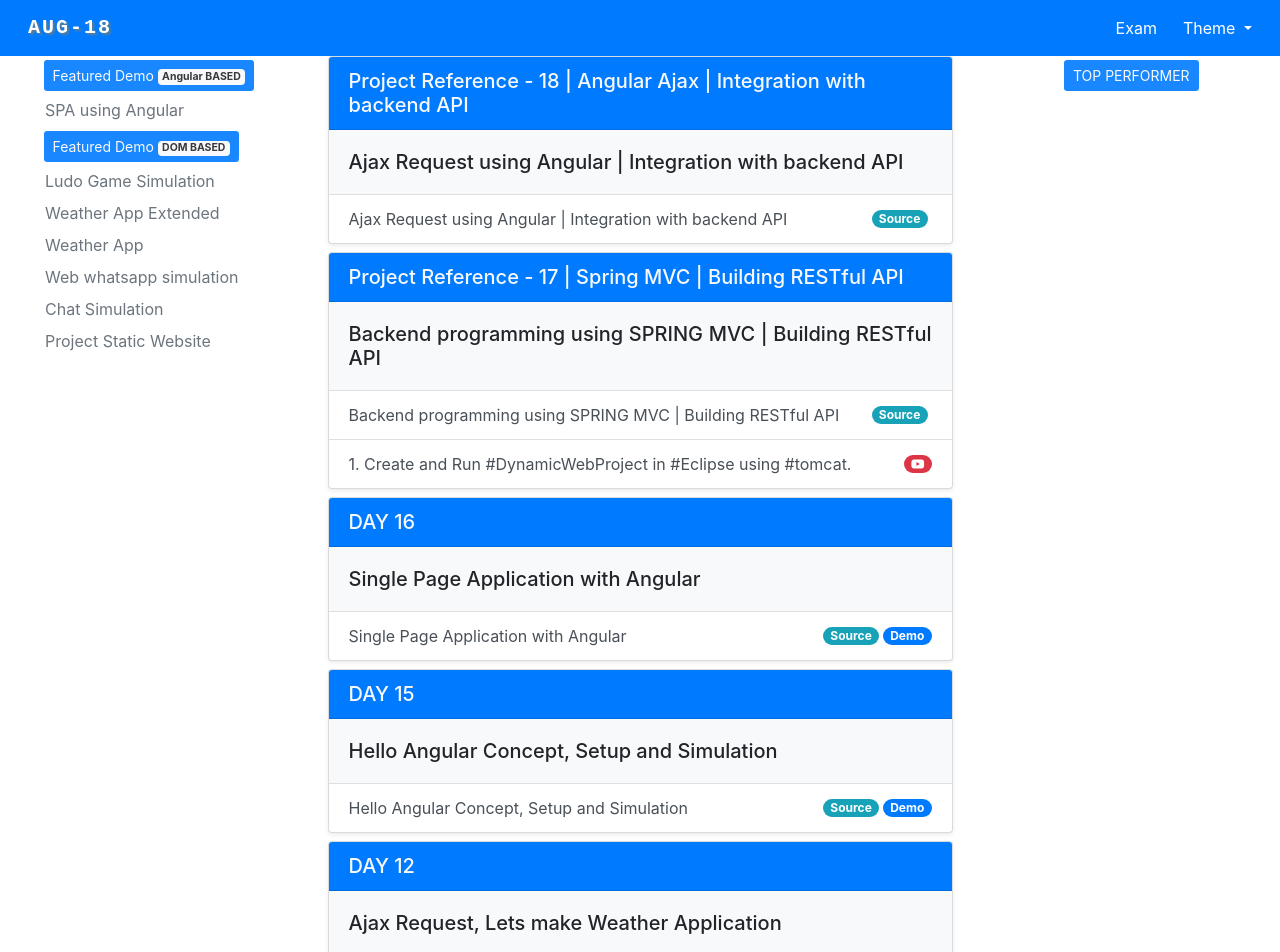
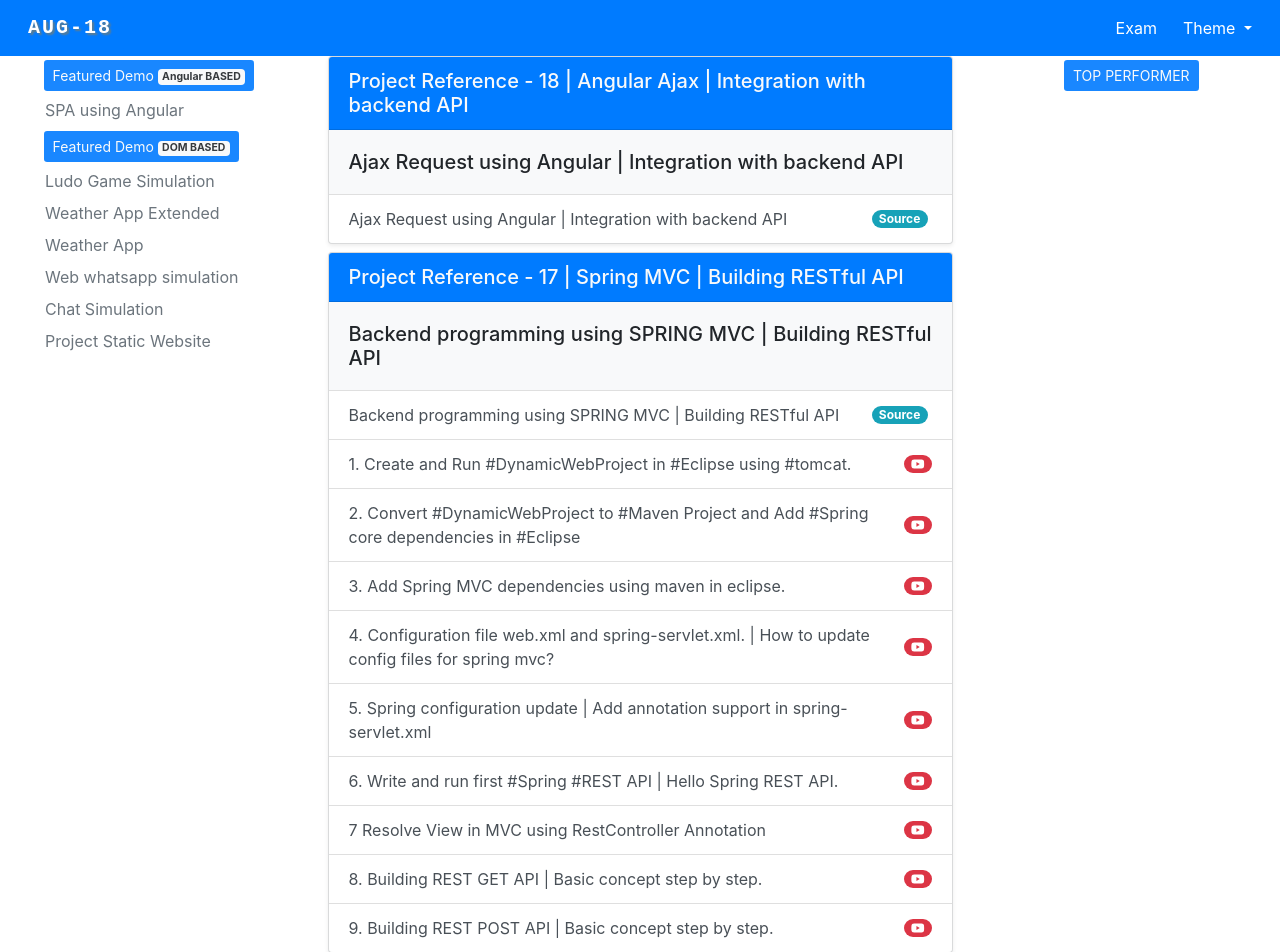
Before and after one commit to koderoom/aug-18, an Angular app: page / in a window 1280 px wide. Shown: the top 952 px of the page. Built offline with nearby package versions, Linux system fonts and the light colour scheme.

Commit message:
spring video link added.

```diff
--- a/src/app/common/data.service.ts
+++ b/src/app/common/data.service.ts
@@ -42,13 +42,44 @@
 
         "DEMO_LIST" : [
             {
-                "ID":1, "TITLE": "Backend programming using SPRING MVC | Building RESTful API",
+                "ID":0, "TITLE": "Backend programming using SPRING MVC | Building RESTful API",
                 "SOURCE_LINK" : `https://github.com/koderoom/augspring/tree/master/demoapp`,
             },
-
             {
-                "ID":2, "TITLE": "1. Create and Run #DynamicWebProject in #Eclipse using #tomcat.",
+                "ID":1, "TITLE": "1. Create and Run #DynamicWebProject in #Eclipse using #tomcat.",
                 "YOUTUBE_LINK" : `https://youtu.be/HsYvNa2nkY4`,
+            },
+            {
+                "ID":2, "TITLE": "2. Convert #DynamicWebProject to #Maven Project and Add #Spring core dependencies in #Eclipse",
+                "YOUTUBE_LINK" : `https://youtu.be/K4BXPxOZZ3k`,
+            },
+            {
+                "ID":3, "TITLE": "3. Add Spring MVC dependencies using maven in eclipse.",
+                "YOUTUBE_LINK" : `https://youtu.be/Nmji5SF0qyQ`,
+            },
+            {
+                "ID":4, "TITLE": "4. Configuration file web.xml and spring-servlet.xml. | How to update config files for spring mvc?",
+                "YOUTUBE_LINK" : `https://youtu.be/kZGcdn5KrRY`,
+            },
+            {
+                "ID":5, "TITLE": "5. Spring configuration update | Add annotation support in spring-servlet.xml",
+                "YOUTUBE_LINK" : `https://youtu.be/PF1WJj0FE1s`,
+            },
+            {
+                "ID":6, "TITLE": "6. Write and run first #Spring #REST API | Hello Spring REST API.",
+                "YOUTUBE_LINK" : `https://youtu.be/saYdz0CORec`,
+            },
+            {
+                "ID":7, "TITLE": "7  Resolve View in MVC using RestController Annotation",
+                "YOUTUBE_LINK" : `6. Write and run first #Spring #REST API | Hello Spring REST API.`,
+            },
+            {
+                "ID":8, "TITLE": "8. Building REST GET API | Basic concept step by step.",
+                "YOUTUBE_LINK" : `https://youtu.be/odIhv8HcQrw`,
+            },
+            {
+                "ID":9, "TITLE": "9. Building REST POST API | Basic concept step by step.",
+                "YOUTUBE_LINK" : `https://youtu.be/iRZ7wmfqyoA`,
             },
         ]
     };
--- a/src/app/home/home.component.html
+++ b/src/app/home/home.component.html
@@ -79,7 +79,7 @@
 
               <ul class="list-group list-group-flush">
                   <li *ngFor="let demoRef of iobj.DEMO_LIST"  class="list-group-item list-group-item-action d-flex justify-content-between align-items-center">
-                      <a target="_blank" href="{{demoRef.DEMO_LINK || '#'}}" class="list-link">
+                      <a target="_blank" href="{{demoRef.DEMO_LINK || demoRef.YOUTUBE_LINK}}" class="list-link">
                           <span [innerHTML]="demoRef.TITLE"></span>
                       </a>
                       <span class="d-flex justify-content-end align-items-center">
```
